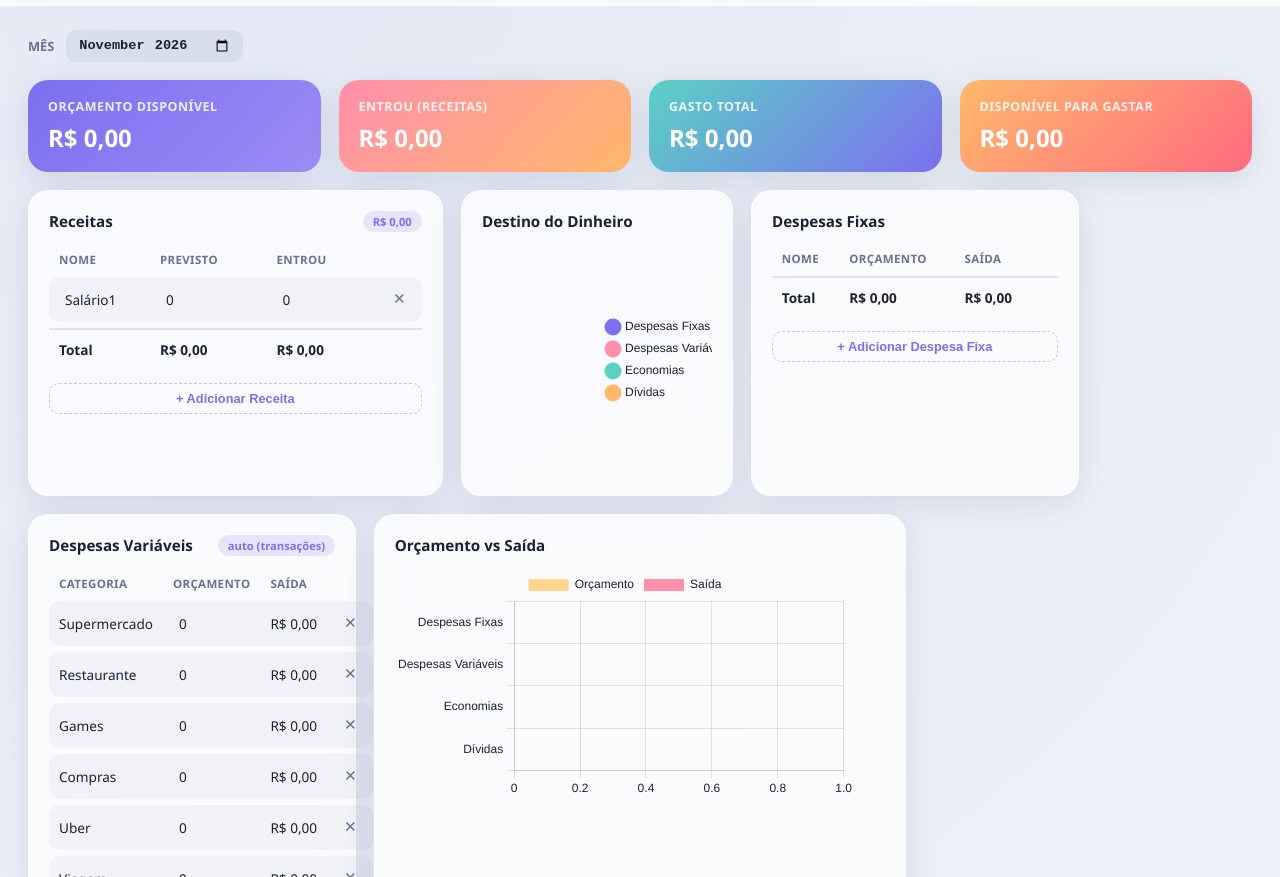
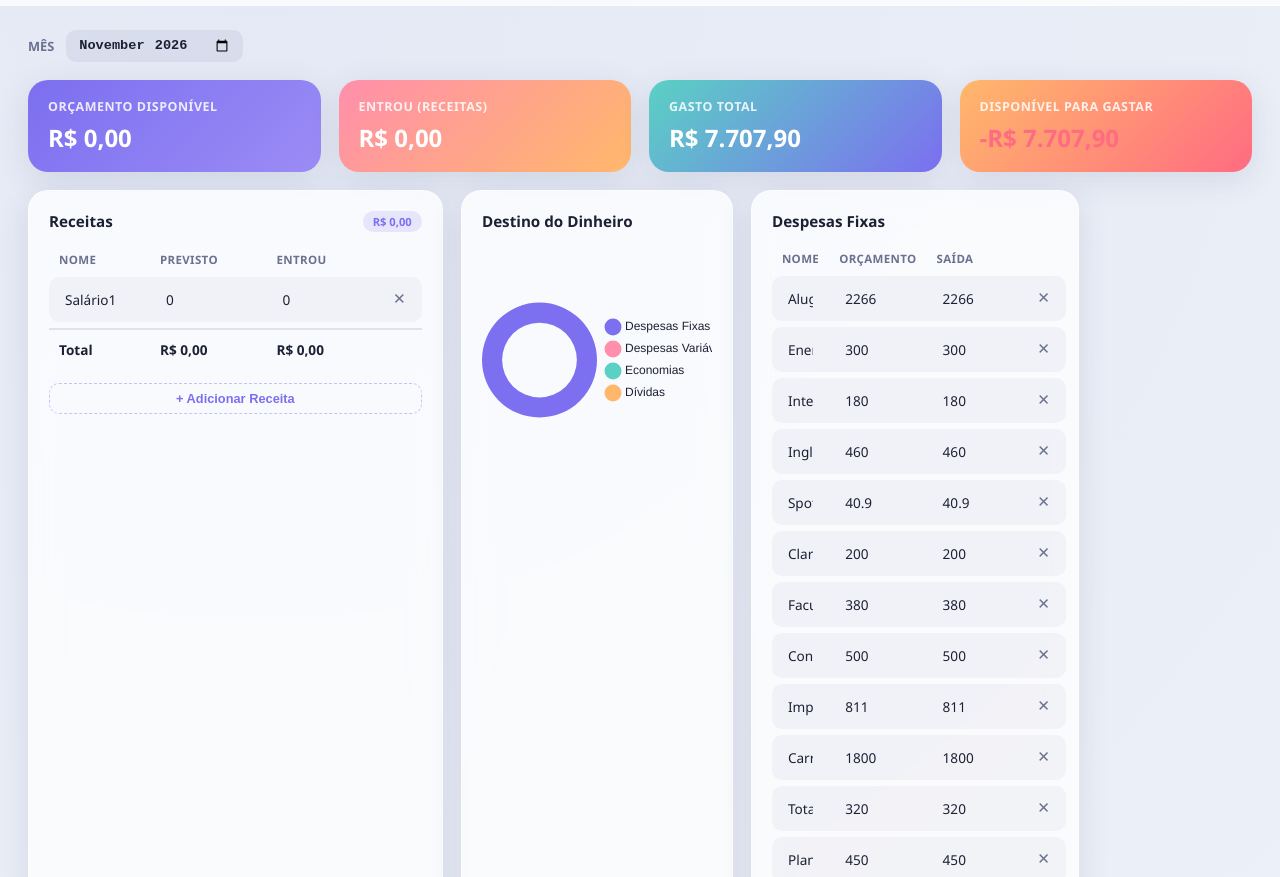
Before and after one commit to CalebeMUBEC/orcamento-mensal, a plain HTML site: page index.html in a window 1280 px wide. Shown: the part 75-952 px from the top of the page. Drawn offline with Linux system fonts and the light colour scheme.

Commit message:
Add default despesas fixas mensais

```diff
--- a/index.html
+++ b/index.html
@@ -420,7 +420,20 @@ function defaultState(){
 function emptyMonth(){
   return {
     receitas:[{nome:"Salário1", previsto:0, entrou:0}],
-    fixas:[],
+    fixas:[
+      {nome:"Aluguel", orcamento:2266.00, saida:2266.00},
+      {nome:"Energia", orcamento:300.00, saida:300.00},
+      {nome:"Internet", orcamento:180.00, saida:180.00},
+      {nome:"Ingles", orcamento:460.00, saida:460.00},
+      {nome:"Spotify", orcamento:40.90, saida:40.90},
+      {nome:"Claro", orcamento:200.00, saida:200.00},
+      {nome:"Faculdade", orcamento:380.00, saida:380.00},
+      {nome:"Contador", orcamento:500.00, saida:500.00},
+      {nome:"Imposto", orcamento:811.00, saida:811.00},
+      {nome:"Carro", orcamento:1800.00, saida:1800.00},
+      {nome:"TotalPass", orcamento:320.00, saida:320.00},
+      {nome:"Plano Saude", orcamento:450.00, saida:450.00}
+    ],
     economias:[{nome:"Reserva de Emergência", planejado:0, aporte:0},{nome:"Investimentos", planejado:0, aporte:0}],
     dividas:[{nome:"Empréstimo", orcamento:0, saida:0}],
     variaveisOrcamento:{}
```
